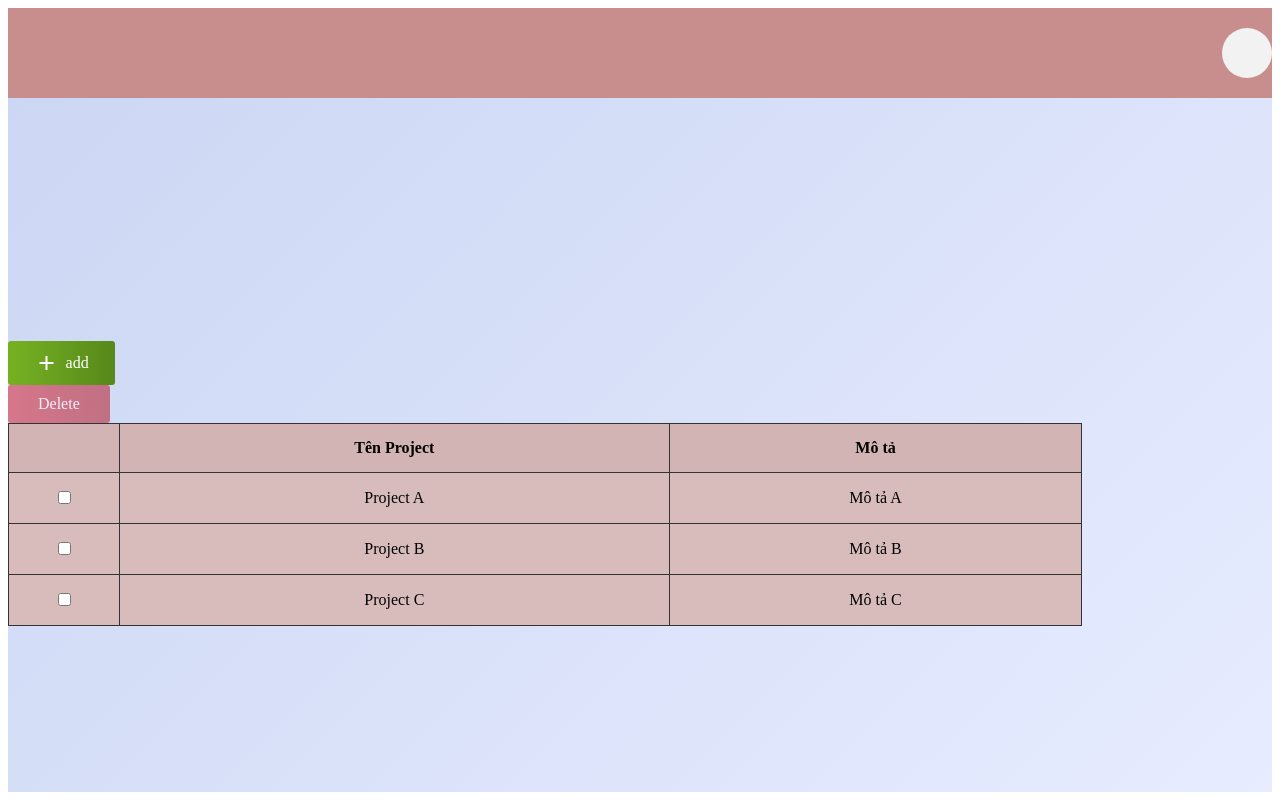
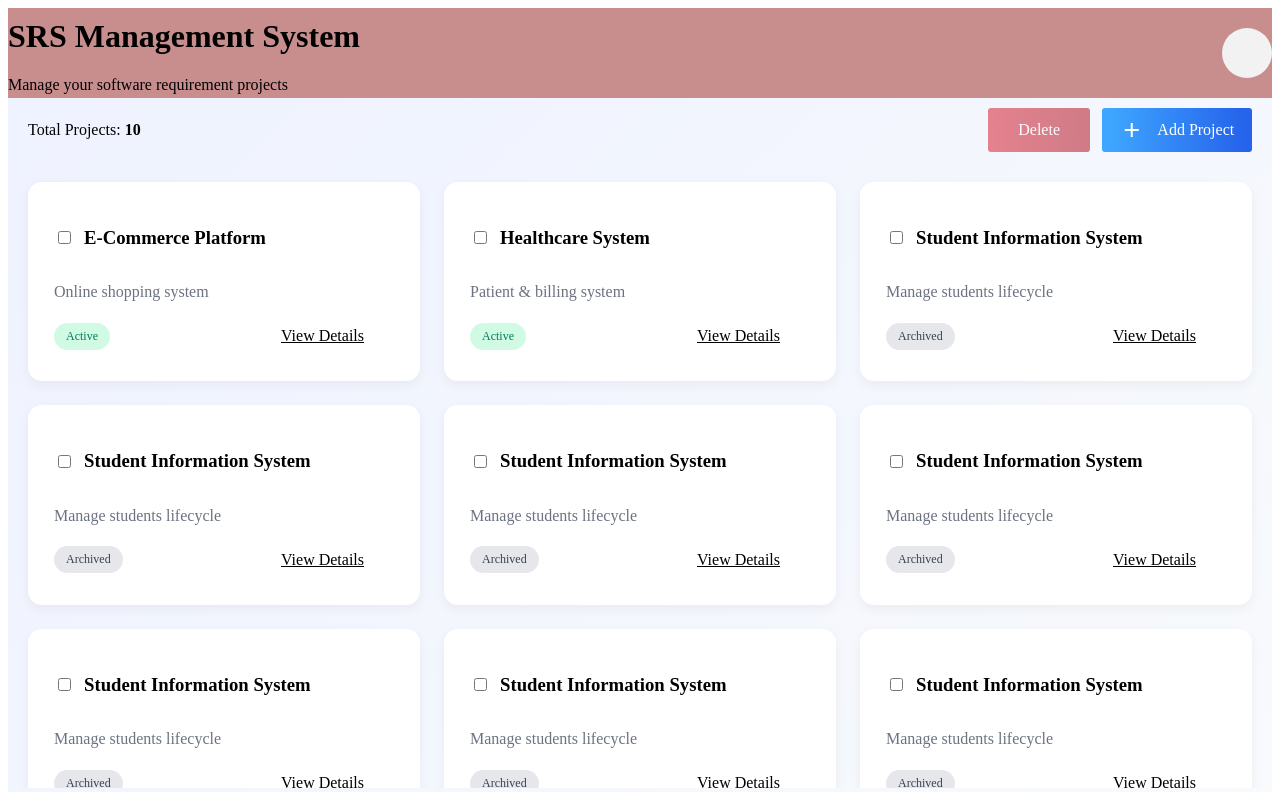
Before and after one commit to PhanNTSon/fe_project_management_app, a React (Vite) app: page /dashboard in a window 1280 px wide. Built offline with nearby package versions, Linux system fonts and the light colour scheme.

Commit message:
[Modify] Adjust CSS and content for Dashboard, CusButton

```diff
--- a/src/components/CusButton/CusButton.css
+++ b/src/components/CusButton/CusButton.css
@@ -98,13 +98,13 @@
   opacity: 0.9;
 }
 
-.cancel-button {
+.dashed-text-button {
   background: none;
   color: black;
   text-decoration: underline;
 }
 
-.cancel-button:hover:not(:disabled) {
+.dashed-text-button:hover:not(:disabled) {
   background: rgba(0, 0, 0, 0.05);
 }
 
--- a/src/components/CusButton/CusButton.jsx
+++ b/src/components/CusButton/CusButton.jsx
@@ -9,7 +9,7 @@ import "./CusButton.css"
  * @param {string} props.label - Nhãn hiển thị trên nút
  * @param {() => void} props.onClick - Hàm callback khi người dùng click
  * @param {boolean} [props.disabled=false] - Trạng thái disabled của nút
- * @param {'red-button'|'grey-button'|'blue-button'|'green-button'|'white-button'|'white-grey-button'|'gradient-blue-button'|'gradient-green-button'|'cancel-button'} props.color - Class màu của nút
+ * @param {'red-button'|'grey-button'|'blue-button'|'green-button'|'white-button'|'white-grey-button'|'gradient-blue-button'|'gradient-green-button'|'dashed-text-button'} props.color - Class màu của nút
  * @param {'button'|'submit'|'reset'} [props.type] - Loại button (HTML type)
  * @param {boolean} [props.loading=false] - Nếu true thì hiển thị spinner thay vì label
  *
--- a/src/pages/LoginPage/LoginPage.jsx
+++ b/src/pages/LoginPage/LoginPage.jsx
@@ -21,6 +21,9 @@ export default function LoginPage() {
                             loading={false}
                         />
 
+                        <p>
+                            Chưa có Tài khoản?
+                        </p>
                         <CusButton
                             color="gradient-green-button"
                             label="Register"
@@ -29,7 +32,7 @@ export default function LoginPage() {
                         />
 
                         <CusButton
-                            color="cancel-button"
+                            color="dashed-text-button"
                             label="Cancel"
                             onClick={() => navigate("/")}
                         />
--- a/src/pages/RegisterPage/RegisterPage.jsx
+++ b/src/pages/RegisterPage/RegisterPage.jsx
@@ -26,6 +26,9 @@ export default function RegisterPage() {
                             loading={false}
                         />
 
+                        <p>
+                            Đã có Tài khoản?
+                        </p>
                         <CusButton
                             color="gradient-green-button"
                             label="Login"
@@ -34,7 +37,7 @@ export default function RegisterPage() {
                         />
 
                         <CusButton
-                            color="cancel-button"
+                            color="dashed-text-button"
                             label="Cancel"
                             onClick={() => navigate("/")}
                         />
--- a/src/pages/UserDashboardPage/DashboardHeader.css
+++ b/src/pages/UserDashboardPage/DashboardHeader.css
@@ -1,9 +1,8 @@
 #dashboard-header {
-    width: 100%;
     height: 100%;
     background-color: #c88e8e;
     display: flex;
-    justify-content: flex-end;
+    justify-content: space-between;
     align-items: center;
 }
 
--- a/src/pages/UserDashboardPage/UserDashboardPage.css
+++ b/src/pages/UserDashboardPage/UserDashboardPage.css
@@ -18,7 +18,7 @@
 .background-layer {
     top: 0;
     bottom: 0;
-    background-color: #e6e6e6;
+    background: linear-gradient(135deg, #eef2ff, #f8fafc);
     z-index: 0;
 }
 
@@ -26,6 +26,7 @@
 
 .header-layer {
     top: 0;
+    width: 100%;
     height: 90px;
     z-index: 2;
 }
@@ -33,16 +34,27 @@
 /* ===== CONTENT ===== */
 
 .content-layer {
-    top: 90px;
-    bottom: 0;
+    top: 100px;
+    bottom: 20px;
     z-index: 1;
     display: flex;
     justify-content: center;
 }
 
 .content-wrapper {
-    width: 85%;
-    padding-top: 60px;
+    padding: 0 20px;
+    overflow-y: auto;
+}
+
+.top-bar {
+    display: flex;
+    justify-content: space-between;
+    align-items: center;
+}
+
+.actions {
+    display: flex;
+    gap: 12px;
 }
 
 /* ===== MODAL LAYER ===== */
@@ -60,3 +72,61 @@
 .modal-layer.open {
     transform: translateX(0);
 }
+
+/* ===== CARD DISPLAY ===== */
+.card-grid {
+    padding: 30px 0;
+    display: grid;
+    grid-template-columns: repeat(auto-fill, minmax(320px, 1fr));
+    gap: 24px;
+}
+
+.project-card {
+    background: white;
+    padding: 24px;
+    border-radius: 14px;
+    box-shadow: 0 4px 12px rgba(0, 0, 0, 0.05);
+    transition: 0.2s ease;
+    border: 2px solid transparent;
+}
+
+.project-card:hover {
+    transform: translateY(-4px);
+}
+
+.project-card.selected {
+    border-color: #2563eb;
+}
+
+.card-header {
+    display: flex;
+    align-items: center;
+    gap: 10px;
+}
+
+.description {
+    margin: 16px 0;
+    color: #6b7280;
+}
+
+.card-footer {
+    display: flex;
+    justify-content: space-between;
+    align-items: center;
+}
+
+.status {
+    padding: 6px 12px;
+    border-radius: 999px;
+    font-size: 12px;
+}
+
+.status.active {
+    background: #d1fae5;
+    color: #047857;
+}
+
+.status.archived {
+    background: #e5e7eb;
+    color: #374151;
+}
--- a/src/pages/UserDashboardPage/UserDashboardPage.jsx
+++ b/src/pages/UserDashboardPage/UserDashboardPage.jsx
@@ -5,28 +5,93 @@ import "./ProjectTable.css"
 import "./DashboardHeader.css"
 import "./AddProjectPopup.css"
 import "./DeleteConfirmPopup.css"
+import { useNavigate } from "react-router-dom"
 
 export default function UserDashboardPage() {
 
     const [isPopupOpen, setIsPopupOpen] = useState(false)
+    const [isDeleteOpen, setIsDeleteOpen] = useState(false)
+
+    const [projects, setProjects] = useState([
+        { id: 1, name: "E-Commerce Platform", description: "Online shopping system", status: "Active" },
+        { id: 2, name: "Healthcare System", description: "Patient & billing system", status: "Active" },
+        { id: 3, name: "Student Information System", description: "Manage students lifecycle", status: "Archived" },
+        { id: 4, name: "Student Information System", description: "Manage students lifecycle", status: "Archived" },
+        { id: 5, name: "Student Information System", description: "Manage students lifecycle", status: "Archived" },
+        { id: 6, name: "Student Information System", description: "Manage students lifecycle", status: "Archived" },
+        { id: 7, name: "Student Information System", description: "Manage students lifecycle", status: "Archived" },
+        { id: 8, name: "Student Information System", description: "Manage students lifecycle", status: "Archived" },
+        { id: 9, name: "Student Information System", description: "Manage students lifecycle", status: "Archived" },
+        { id: 10, name: "Student Information System", description: "Manage students lifecycle", status: "Archived" },
+    ])
+
+    const [selectedProjects, setSelectedProjects] = useState([])
+
+    const handleSelect = (project) => {
+        setSelectedProjects(prev => {
+            const exists = prev.find(p => p.id === project.id)
+            if (exists) {
+                return prev.filter(p => p.id !== project.id)
+            }
+            return [...prev, project]
+        })
+    }
+
+    const handleDelete = () => {
+        setProjects(prev =>
+            prev.filter(p => !selectedProjects.some(sp => sp.id === p.id))
+        )
+        setSelectedProjects([])
+        setIsDeleteOpen(false)
+    }
 
     return (
         <div id="dashboard-page">
 
-            {/* ===== BACKGROUND LAYER ===== */}
+            {/* BACKGROUND */}
             <div className="layer background-layer"></div>
 
-            {/* ===== HEADER LAYER ===== */}
+            {/* HEADER */}
             <div className="layer header-layer">
-                <DashboardHeader />
+                <DashboardHeader total={projects.length} />
             </div>
 
-            {/* ===== CONTENT LAYER ===== */}
+            {/* CONTENT */}
             <div className="layer content-layer">
+
                 <div className="content-wrapper">
-                    <ProjectTable
-                        onAdd={() => setIsPopupOpen(true)}
-                    />
+
+                    <div className="top-bar">
+                        <span className="total-text">
+                            Total Projects: <strong>{projects.length}</strong>
+                        </span>
+
+                        <div className="actions">
+                            <CusButton
+                                color="red-button"
+                                label="Delete"
+                                disabled={selectedProjects.length === 0}
+                                onClick={() => setIsDeleteOpen(true)}
+                            />
+                            <CusButton
+                                color="gradient-blue-button"
+                                label={<><span className="material-symbols-outlined">add</span> Add Project</>}
+                                onClick={() => setIsPopupOpen(true)}
+                            />
+                        </div>
+                    </div>
+
+                    <div className="card-grid">
+                        {projects.map(project => (
+                            <ProjectCard
+                                key={project.id}
+                                project={project}
+                                selected={selectedProjects.some(p => p.id === project.id)}
+                                onSelect={() => handleSelect(project)}
+                            />
+                        ))}
+                    </div>
+
                 </div>
             </div>
 
@@ -37,13 +102,26 @@ export default function UserDashboardPage() {
                 />
             </div>
 
+            {/* DELETE POPUP */}
+            {isDeleteOpen && (
+                <DeleteConfirmPopup
+                    projects={selectedProjects}
+                    onClose={() => setIsDeleteOpen(false)}
+                    onConfirm={handleDelete}
+                />
+            )}
+
         </div>
     )
 }
-
-function DashboardHeader() {
+function DashboardHeader({ total }) {
     return (
         <div id="dashboard-header">
+            <div className="title-group">
+                <h1>SRS Management System</h1>
+                <p>Manage your software requirement projects</p>
+            </div>
+
             <div className="profile-circle"></div>
         </div>
     )
@@ -285,7 +363,7 @@ function AddProjectPopup({ onClose }) {
                         onClick={() => { }}
                     />
                     <CusButton
-                        color="cancel-button"
+                        color="dashed-text-button"
                         label="Cancel"
                         onClick={onClose}
                     />
@@ -295,3 +373,36 @@ function AddProjectPopup({ onClose }) {
         </div>
     )
 }
+
+function ProjectCard({ project, selected, onSelect }) {
+
+    const navigate = useNavigate();
+
+    return (
+        <div className={`project-card ${selected ? "selected" : ""}`}>
+
+            <div className="card-header">
+                <input
+                    type="checkbox"
+                    checked={selected}
+                    onChange={onSelect}
+                />
+                <h3>{project.name}</h3>
+            </div>
+
+            <p className="description">{project.description}</p>
+
+            <div className="card-footer">
+                <span className={`status ${project.status.toLowerCase()}`}>
+                    {project.status}
+                </span>
+
+                <CusButton
+                    color="dashed-text-button"
+                    label="View Details"
+                    onClick={() => navigate(`/projects/${project.id}`)}
+                />
+            </div>
+        </div>
+    )
+}
```
